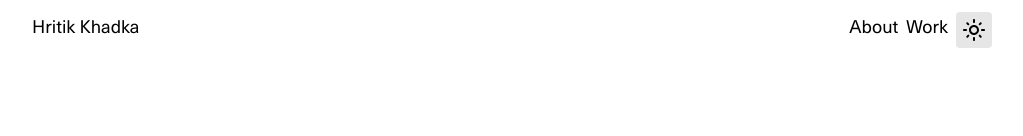
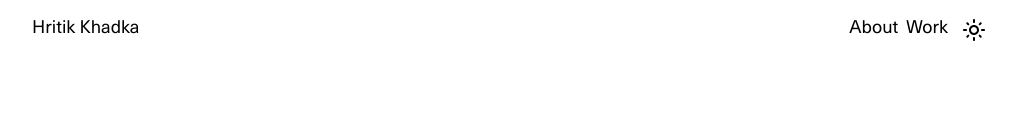
Before and after one commit to hrithikhadka/react-portfolio, a React (Vite) app: page / in a window 1280 px wide. Shown: the top 136 px of the page, without its empty margins (128-1151 px from the left). Built offline with nearby package versions, Linux system fonts and the light colour scheme; a web font is replaced by a local one.

Commit message:
implement dark mode

```diff
--- a/src/App.jsx
+++ b/src/App.jsx
@@ -1,20 +1,47 @@
+import { useState, useEffect } from "react";
 import Navbar from "./components/Navbar";
 import Profile from "./components/Profile";
 import Contact from "./components/Contact";
 import SelectedProjects from "./components/SelectedProjects";
 
 function App() {
+  const [theme, setTheme] = useState("");
+
+  useEffect(() => {
+    const userPreferredTheme = "light";
+    setTheme(userPreferredTheme);
+  }, []);
+
+  useEffect(() => {
+    if (theme === "dark") {
+      document.documentElement.classList.add("dark");
+    } else {
+      document.documentElement.classList.remove("dark");
+    }
+  }, [theme]);
+
+  const handleThemeSwitch = () => {
+    const newTheme = theme === "dark" ? "light" : "dark";
+    setTheme(newTheme);
+  };
+
   return (
-    <>
-      <div className="flex flex-col items-center min-h-screen">
-        <div className="w-full max-w-[1024px] px-8 py-3 font-unica">
-          <Navbar />
-          <Profile />
-          <SelectedProjects />
-          <Contact />
-        </div>
+    <div
+      className={`flex flex-col items-center min-h-screen ${
+        theme === "dark" ? "dark" : ""
+      } bg-white dark:bg-black`}
+    >
+      <div
+        className={`w-full max-w-[1024px] px-8 py-3 font-unica ${
+          theme === "dark" ? "text-white" : "text-black"
+        }`}
+      >
+        <Navbar onThemeSwitch={handleThemeSwitch} theme={theme} />
+        <Profile theme={theme} />
+        <SelectedProjects theme={theme} />
+        <Contact />
       </div>
-    </>
+    </div>
   );
 }
 
--- a/src/components/Navbar.jsx
+++ b/src/components/Navbar.jsx
@@ -1,6 +1,8 @@
 import { MdOutlineLightMode } from "react-icons/md";
+import { FaMoon } from "react-icons/fa";
 
-const Navbar = () => {
+const Navbar = ({ onThemeSwitch, theme }) => {
+  const isDarkMode = theme === "dark";
   return (
     <>
       <nav className="font-normal flex justify-between mb-[24px]">
@@ -16,8 +18,17 @@ const Navbar = () => {
             Work
           </a>
 
-          <div className=" bg-[#e6e6e6] p-[6px] rounded-[4px]">
-            <MdOutlineLightMode className="sm:text-2xl cursor-pointer" />
+          <div
+            className={`bg-${
+              isDarkMode ? "" : "[#e6e6e6]"
+            } p-[6px] rounded-[4px]`}
+            onClick={onThemeSwitch}
+          >
+            {isDarkMode ? (
+              <FaMoon className="sm:text-2xl cursor-pointer" />
+            ) : (
+              <MdOutlineLightMode className="sm:text-2xl cursor-pointer" />
+            )}
           </div>
         </div>
       </nav>
```
